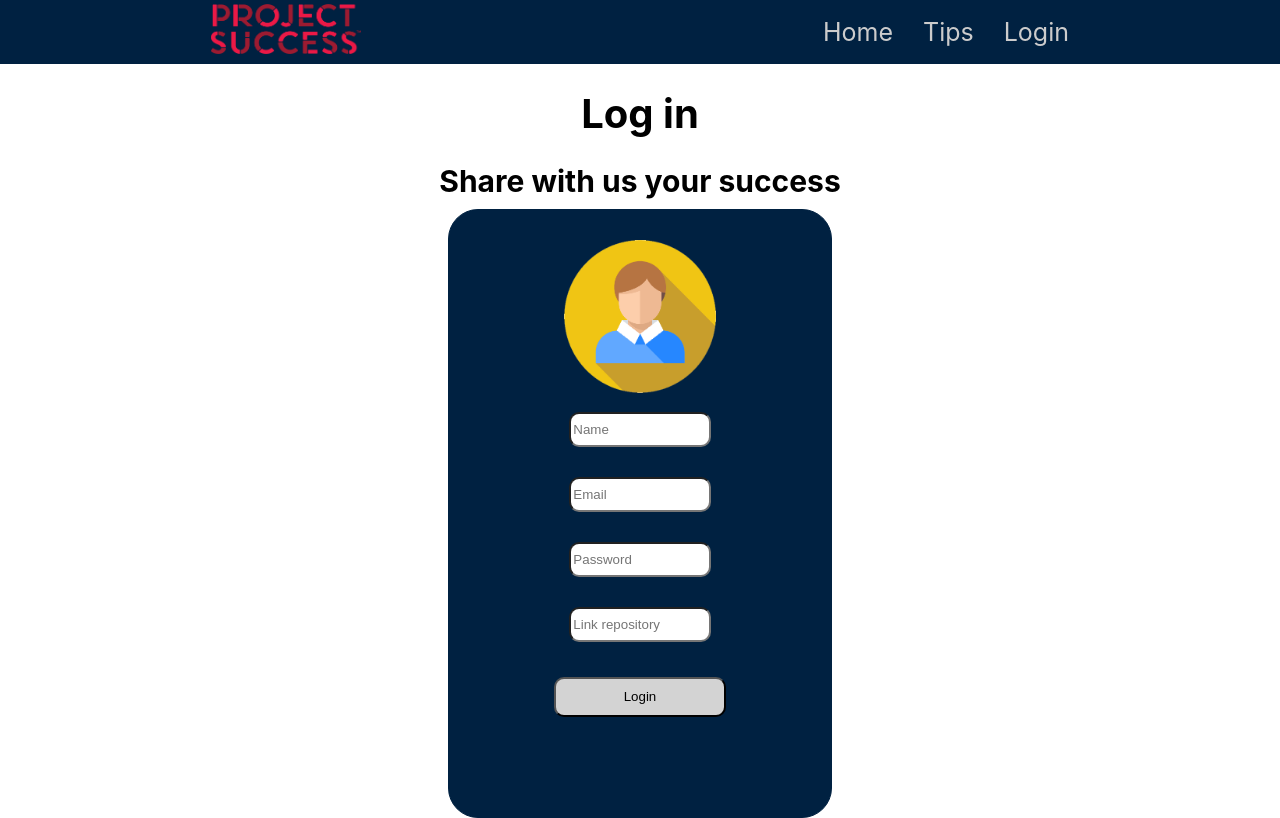
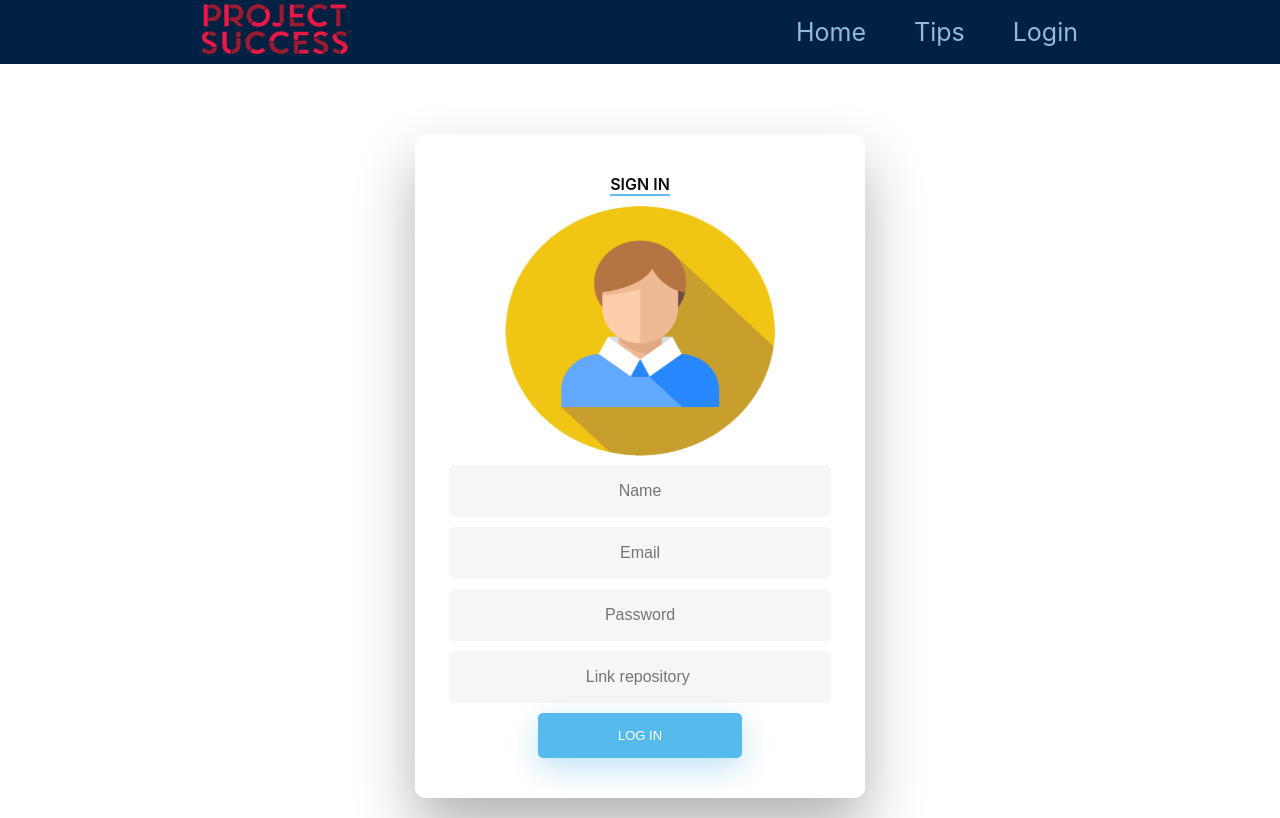
Before and after one commit to Sinisa198/Login-validation, a React (Create React App) app: page /login in a window 1280 px wide. Built offline with nearby package versions, Linux system fonts and the light colour scheme.

Commit message:
Redesign login page

```diff
--- a/src/page/Login.jsx
+++ b/src/page/Login.jsx
@@ -1,7 +1,7 @@
 import React from "react";
 
 import loginicon from '../assets/images/loginicon.jpg'
-import { Link } from 'react-router-dom'
+
 const initialState = {
   name: "",
   email: "",
@@ -66,61 +66,49 @@
   };
   render() {
     return (
-      <div>
-      <h1 className='login-title'>Log in</h1>
-      <p className='login-paragraf'>Share with us your success</p>
-  <form onSubmit={this.handleSubmit} className='form'>
-   <img src={loginicon} className="login-icon" alt="" />
-  <div>
-    <input className='login-input'
-      name="name"
-      placeholder="Name"
+      <div className="login-form">
+      <div className="wrapper fadeInDown" onSubmit={this.handleSubmit} >
+      <div id="formContent" className="form-content">
+        <h2 className="active"> Sign In </h2>
+        <div className="fadeIn first">
+          <img src={loginicon} id="icon" alt="User Icon"  className="login-icon"/>
+        </div>
+
+        <form>
+          <input type="text" id="name" className="fadeIn second" name="name" placeholder="Name"
           value={this.state.name}
           onChange={this.handleChange}
     />
     <div style={{ fontSize: 12, color: "red" }}>
       {this.state.nameError}
     </div>
-  </div>
-  <div>
-    <input className='login-input'
-      name="email"
-      placeholder="Email"
+    <input type="email" id="email" className="fadeIn second" name="email" placeholder="Email"
           value={this.state.email}
           onChange={this.handleChange}
     />
     <div style={{ fontSize: 12, color: "red" }}>
       {this.state.emailError}
     </div>
-  </div>
-  <div>
-    <input className='login-input'
-      type="password"
-      name="password"
-      placeholder= "Password"
-      value={this.state.password}
+    <input type="password" id="password" className="fadeIn second" name="password" placeholder="Password"
+          value={this.state.name}
           onChange={this.handleChange}
-
-    /> <br />
+    />
     <div style={{ fontSize: 12, color: "red" }}>
       {this.state.passwordError}
     </div>
-    <div>
-    <input className='login-input'
-      name="link"
-      placeholder="Link repository"
+          <input type="text" id="link" className="fadeIn second" name="link" placeholder="Link repository "
           value={this.state.link}
           onChange={this.handleChange}
     />
     <div style={{ fontSize: 12, color: "red" }}>
       {this.state.linkError}
     </div>
-  </div>
+          <input type="submit" className="fadeIn fourth" value="Log In" />
+        </form>
 
 
       </div>
- <button type="login" className="login-btn" onSubmit={this.handleSubmit}> Login </button>
-</form>
+    </div>
     </div>
 
     )}}
--- a/src/page/Profile.jsx
+++ b/src/page/Profile.jsx
@@ -2,13 +2,14 @@
 import { Link } from 'react-router-dom'
 
 
-const Profile = () => {
+const Profile = (props) => {
 
   return (
 
     <div>
         <h1 className="logout-title">Welcome</h1>
         <Link to='/login' ><button className='logout-button'>Logout</button></Link>
+        <h1>Status : {props.loggedInStatus} </h1>
     </div>
   )
 }
--- a/src/style.css
+++ b/src/style.css
@@ -1,15 +1,4 @@
-*,
-*::after,
-*::before {
-  margin: 0;
-  box-sizing: border-box;
-}
-html {
-  font-size: 62.5%;
-}
-body {
-  font-size: 1.6rem;
-}
+
 li {
   list-style: none;
 }
@@ -44,11 +33,6 @@
   margin: 0.4rem;
   background: rgb(204, 204, 204);
   transition: 0.3s ease-in;
-}
-.logout-title{
-  text-align: center;
-  font-size:60px;
-  margin-top:10%;
 }
 @media screen and (max-width: 768px) {
   .nav__toggler {
@@ -168,7 +152,7 @@
   height: 500px;
 }
 .footer{
-  height: 90px;
+  height: 110px;
   background-color:rgb(0, 33, 65);
   color:white;
   font-weight: bold;
@@ -176,13 +160,6 @@
 }
 .titlee{
   text-align: right;
-}
-.login-paragraf{
-  text-align: center;
-  margin-top:15px;
-  padding:10px;
-  font-size:30px;
-  font-weight: bold;
 }
 .form{
   margin-top:0%;
@@ -195,39 +172,9 @@
   border-radius: 30px;
   background-color: rgb(0, 33, 65);
 }
-.login-input{
-  height: 35px;
-  width: 37%;
-  margin:15px;
-  border-radius:10px;
-}
-@media  screen and (max-width: 768px) {
-  .form{
-    width: 300px;
-    margin-left:20%;
-  }
-  .login-input{
-    height: 50px;
-    width: 200px;
-    border-radius:10px;
-  }
-}
 .login-icon{
   height: 10%;
   width: 40%;
-}
-.login-btn{
-  width: 45%;
-  height: 40px;
-  border-radius: 10px;
-  background-color: lightgrey;
-  color:black;
-  margin:20px;
-}
-.login-btn:hover{
-  color:white;
-  background-color: black;
-  border-radius: 1000px;
 }
 .wrapper{
   margin-top: 10%;
@@ -343,12 +290,251 @@
     margin-left:150px;
   }
 }
-.passicon{
-  width: 30px;
-  height: 30px;
-}
+
 @media screen and (max-width:768px){
   .logout-button{
     margin-left:30%;
   }
 }
+
+a {
+  color: #92badd;
+  display:inline-block;
+  text-decoration: none;
+  font-weight: 400;
+}
+
+h2 {
+  text-align: center;
+  font-size: 16px;
+  font-weight: 600;
+  text-transform: uppercase;
+  display:inline-block;
+  margin: 40px 8px 10px 8px;
+  color: #cccccc;
+}
+
+
+
+/* STRUCTURE */
+
+.wrapper {
+  display: flex;
+  align-items: center;
+  flex-direction: column;
+  justify-content: center;
+  width: 100%;
+  min-height: 100%;
+  padding: 20px;
+}
+
+#formContent {
+  -webkit-border-radius: 10px 10px 10px 10px;
+  border-radius: 10px 10px 10px 10px;
+  background: #fff;
+  padding: 30px;
+  width: 90%;
+  max-width: 450px;
+  position: relative;
+  padding: 0px;
+  -webkit-box-shadow: 0 30px 60px 0 rgba(0,0,0,0.3);
+  box-shadow: 0 30px 60px 0 rgba(0,0,0,0.3);
+  text-align: center;
+}
+
+#formFooter {
+  background-color: #f6f6f6;
+  border-top: 1px solid #dce8f1;
+  padding: 25px;
+  text-align: center;
+  -webkit-border-radius: 0 0 10px 10px;
+  border-radius: 0 0 10px 10px;
+}
+
+
+
+/* TABS */
+
+h2.inactive {
+  color: #cccccc;
+}
+
+h2.active {
+  color: #0d0d0d;
+  border-bottom: 2px solid #5fbae9;
+}
+
+
+
+
+input[type=button], input[type=submit], input[type=reset]  {
+  background-color: #56baed;
+  border: none;
+  color: white;
+  padding: 15px 80px;
+  text-align: center;
+  text-decoration: none;
+  display: inline-block;
+  text-transform: uppercase;
+  font-size: 13px;
+  -webkit-box-shadow: 0 10px 30px 0 rgba(95,186,233,0.4);
+  box-shadow: 0 10px 30px 0 rgba(95,186,233,0.4);
+  -webkit-border-radius: 5px 5px 5px 5px;
+  border-radius: 5px 5px 5px 5px;
+  margin: 5px 20px 40px 20px;
+  -webkit-transition: all 0.3s ease-in-out;
+  -moz-transition: all 0.3s ease-in-out;
+  -ms-transition: all 0.3s ease-in-out;
+  -o-transition: all 0.3s ease-in-out;
+  transition: all 0.3s ease-in-out;
+}
+
+input[type=button]:hover, input[type=submit]:hover, input[type=reset]:hover  {
+  background-color: #39ace7;
+}
+
+input[type=button]:active, input[type=submit]:active, input[type=reset]:active  {
+  -moz-transform: scale(0.95);
+  -webkit-transform: scale(0.95);
+  -o-transform: scale(0.95);
+  -ms-transform: scale(0.95);
+  transform: scale(0.95);
+}
+
+input[type=text], input[type=password], input[type=email]  {
+  background-color: #f6f6f6;
+  border: none;
+  color: #0d0d0d;
+  padding: 15px 32px;
+  text-align: center;
+  text-decoration: none;
+  display: inline-block;
+  font-size: 16px;
+  margin: 5px;
+  width: 85%;
+  border: 2px solid #f6f6f6;
+  -webkit-transition: all 0.5s ease-in-out;
+  -moz-transition: all 0.5s ease-in-out;
+  -ms-transition: all 0.5s ease-in-out;
+  -o-transition: all 0.5s ease-in-out;
+  transition: all 0.5s ease-in-out;
+  -webkit-border-radius: 5px 5px 5px 5px;
+  border-radius: 5px 5px 5px 5px;
+}
+input[type=text]:focus {
+  background-color: #fff;
+  border-bottom: 2px solid #5fbae9;
+}
+
+input[type=text]:placeholder {
+  color: #cccccc;
+}
+.fadeInDown {
+  -webkit-animation-name: fadeInDown;
+  animation-name: fadeInDown;
+  -webkit-animation-duration: 1s;
+  animation-duration: 1s;
+  -webkit-animation-fill-mode: both;
+  animation-fill-mode: both;
+}
+@-webkit-keyframes fadeInDown {
+  0% {
+    opacity: 0;
+    -webkit-transform: translate3d(0, -100%, 0);
+    transform: translate3d(0, -100%, 0);
+  }
+  100% {
+    opacity: 1;
+    -webkit-transform: none;
+    transform: none;
+  }
+}
+@keyframes fadeInDown {
+  0% {
+    opacity: 0;
+    -webkit-transform: translate3d(0, -100%, 0);
+    transform: translate3d(0, -100%, 0);
+  }
+  100% {
+    opacity: 1;
+    -webkit-transform: none;
+    transform: none;
+  }
+}
+
+/* Simple CSS3 Fade-in Animation */
+@-webkit-keyframes fadeIn { from { opacity:0; } to { opacity:1; } }
+@-moz-keyframes fadeIn { from { opacity:0; } to { opacity:1; } }
+@keyframes fadeIn { from { opacity:0; } to { opacity:1; } }
+
+.fadeIn {
+  opacity:0;
+  -webkit-animation:fadeIn ease-in 1;
+  -moz-animation:fadeIn ease-in 1;
+  animation:fadeIn ease-in 1;
+
+  -webkit-animation-fill-mode:forwards;
+  -moz-animation-fill-mode:forwards;
+  animation-fill-mode:forwards;
+
+  -webkit-animation-duration:1s;
+  -moz-animation-duration:1s;
+  animation-duration:1s;
+}
+
+.fadeIn.first {
+  -webkit-animation-delay: 0.4s;
+  -moz-animation-delay: 0.4s;
+  animation-delay: 0.4s;
+}
+
+.fadeIn.second {
+  -webkit-animation-delay: 0.6s;
+  -moz-animation-delay: 0.6s;
+  animation-delay: 0.6s;
+}
+
+.fadeIn.third {
+  -webkit-animation-delay: 0.8s;
+  -moz-animation-delay: 0.8s;
+  animation-delay: 0.8s;
+}
+
+.fadeIn.fourth {
+  -webkit-animation-delay: 1s;
+  -moz-animation-delay: 1s;
+  animation-delay: 1s;
+}
+.underlineHover:after {
+  display: block;
+  left: 0;
+  bottom: -10px;
+  width: 0;
+  height: 2px;
+  background-color: #56baed;
+  content: "";
+  transition: width 0.2s;
+}
+.underlineHover:hover {
+  color: #0d0d0d;
+}
+.underlineHover:hover:after{
+  width: 100%;
+}
+.login-icon{
+  height: 250px;
+}
+*:focus {
+    outline: none;
+}
+
+#icon {
+  width:60%;
+}
+
+* {
+  box-sizing: border-box;
+}
+.form-content{
+  margin-top:-150px;
+}
```
Also changed, not shown: src/components/Context.jsx (+5 -7 lines). Lines whose indentation alone changed are shown as unchanged.
